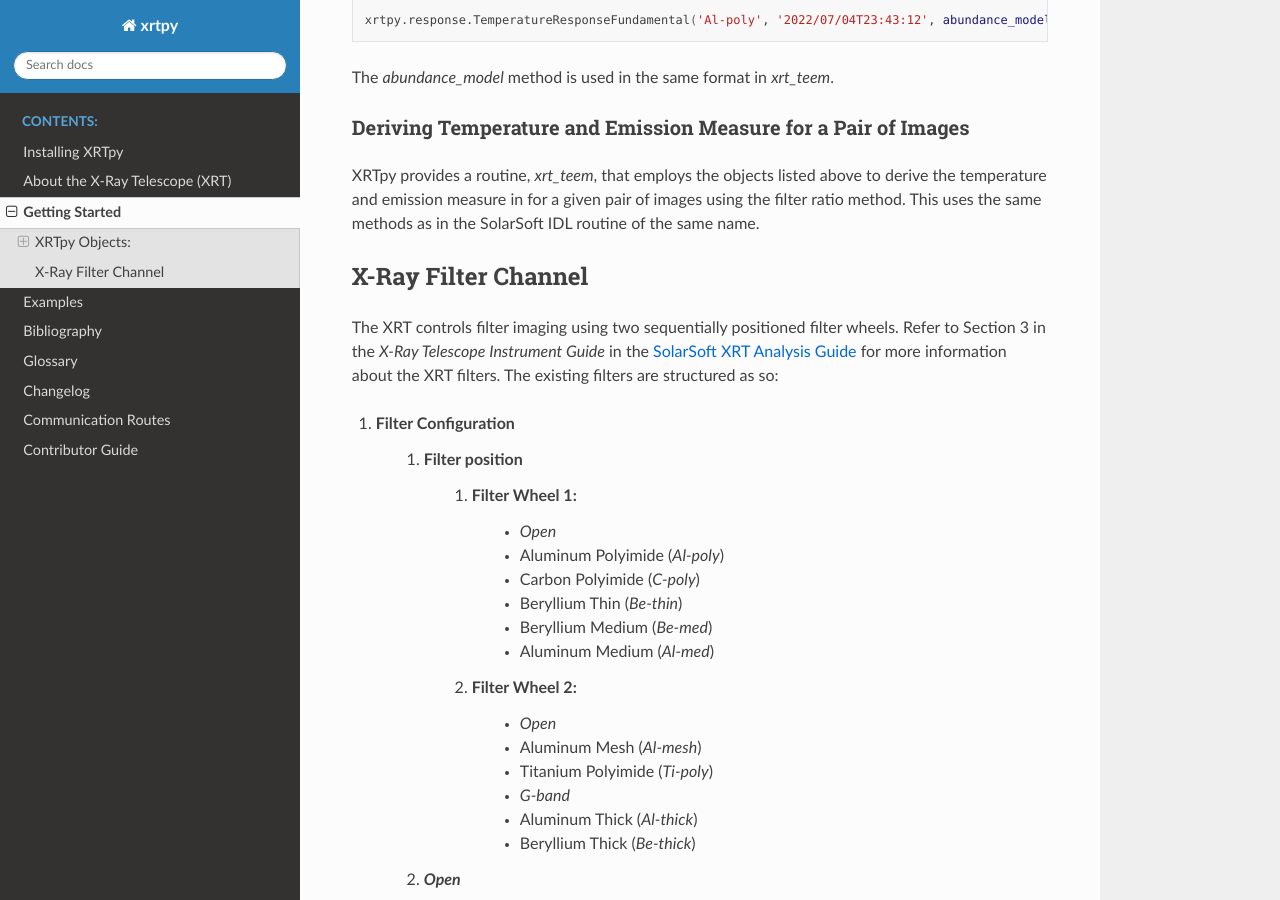
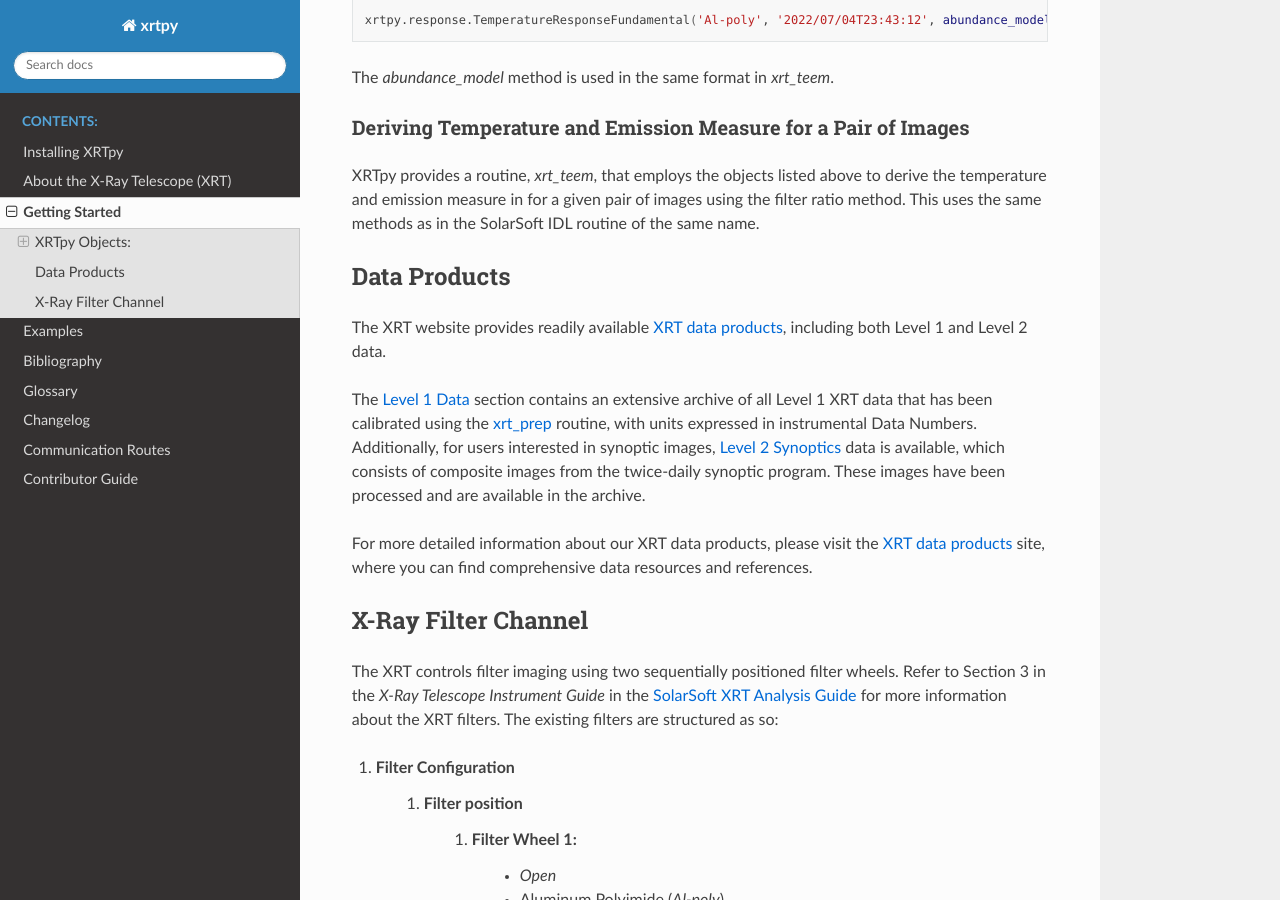
Before and after one commit to HinodeXRT/xrtpy, a Sphinx documentation site: the page built from docs/getting_started.rst, in a window 1280 px wide and 900 px high, scrolled down 1315 px. Built offline with Sphinx 7.4.7 and the Read the Docs theme 2.0.0, drawn with Linux system fonts in a browser that asks for light colours; pages that are not in the unit, such as notebooks, are missing from menus; cross-references to code outside the pages are shown as plain code.

Commit message:
Adding data section:Data Products

```diff
--- a/docs/getting_started.rst
+++ b/docs/getting_started.rst
@@ -32,7 +32,7 @@ The XRT default emission model is `CHIANTI`_ atomic database version 10.0 with c
 
 
 Abundance Model
----------------------
+---------------
 The standard XRT temperature response routines are calculated assuming `CHIANTI`_ coronal abundances, :cite:t:`feldman:1992`.
 In addition, XRTpy offers the ability to choose two other sets of `CHIANTI`_ abundances i.e. Hybrid and Photospheric.
 The Hybrid abundances are base on :cite:t:`Fludra:1999` and Photospheric abundances are base on :cite:t:`Grevesse:2007`.
@@ -54,6 +54,22 @@ The `abundance_model` method is used in the same format in `xrt_teem`.
 Deriving Temperature and Emission Measure for a Pair of Images
 --------------------------------------------------------------
 XRTpy provides a routine, `xrt_teem`, that employs the objects listed above to derive the temperature and emission measure in for a given pair of images using the filter ratio method. This uses the same methods as in the SolarSoft IDL routine of the same name.
+
+
+Data Products
+*************
+The XRT website provides readily available `XRT data products`_, including both Level 1 and Level 2 data.
+
+The `Level 1 Data`_ section contains an extensive archive of all Level 1 XRT data that has been calibrated using the `xrt_prep`_ routine, with units expressed in instrumental Data Numbers.
+Additionally, for users interested in synoptic images, `Level 2 Synoptics`_ data is available, which consists of composite images from the twice-daily synoptic program. These images have been processed and are available in the archive.
+
+For more detailed information about our XRT data products, please visit the `XRT data products`_ site, where you can find comprehensive data resources and references.
+
+
+.. _Level 1 Data: https://xrt.cfa.harvard.edu/level1/
+.. _Level 2 Synoptics: https://xrt.cfa.harvard.edu/data_products/Level2_Synoptics/
+.. _XRT data products: https://xrt.cfa.harvard.edu/data_products/index.php
+.. _xrt_prep: https://xrt.cfa.harvard.edu/resources/documents/XAG/XAG.pdf
 
 
 X-Ray Filter Channel
```
